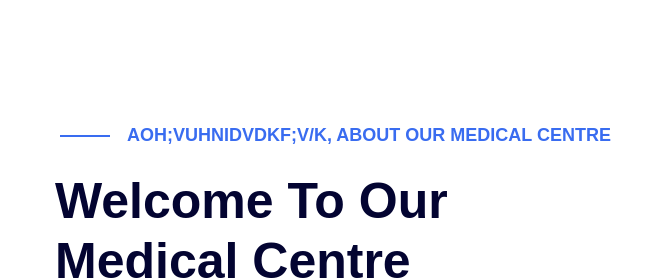
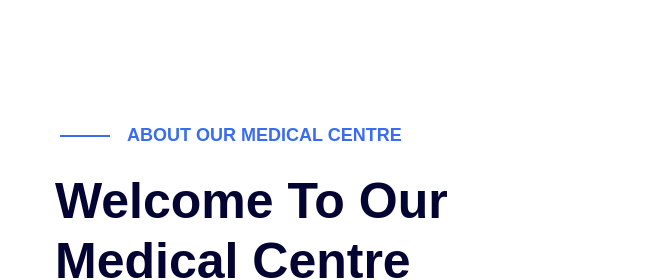
Before and after one commit to IrinaveMedicalCentre/IrinaveMedicalCentre, a plain HTML site: page index.html in a window 1280 px wide. Shown: the part 1080-1360 px from the top of the page, 0-650 px from the left. Drawn offline with Linux system fonts and the light colour scheme; grey boxes are pictures that could not be loaded; a web font is replaced by a local one.

Commit message:
changes should be made

```diff
--- a/index.html
+++ b/index.html
@@ -145,7 +145,7 @@
                     <div class="about-caption mb-50">
                         <!-- Section Tittle -->
                         <div class="section-tittle section-tittle2 mb-35">
-                            <span>aoh;vuhnidvdkf;v/k, About Our Medical Centre</span>
+                            <span>About Our Medical Centre</span>
                             <h2>Welcome To Our Medical Centre</h2>
                         </div>
                         <h3>Our Clinic Time :- 8am to 9pm</h3> <br>
```
